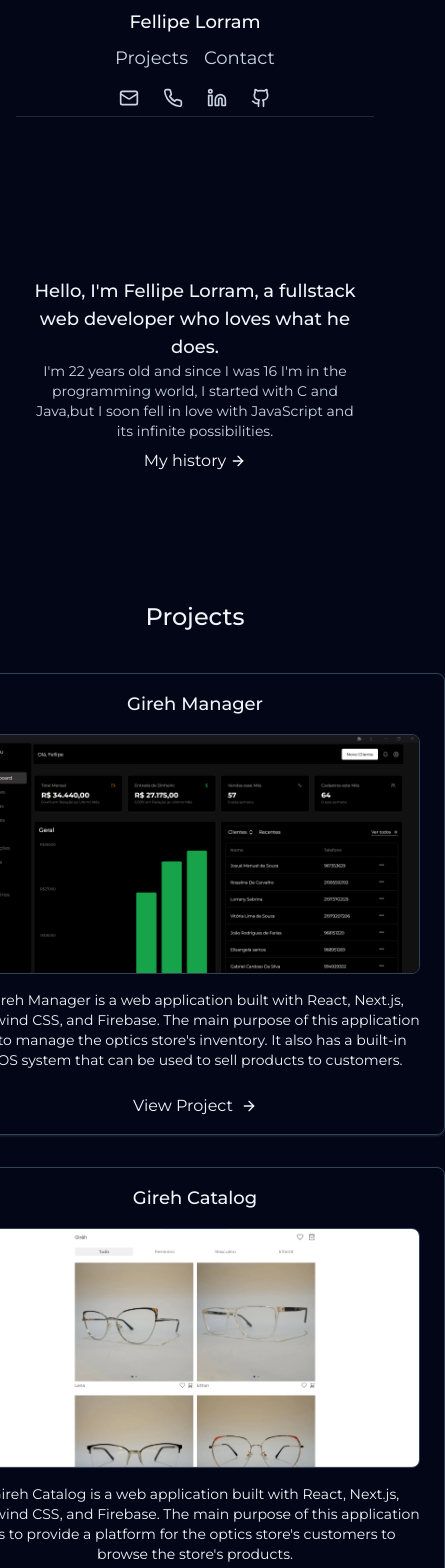
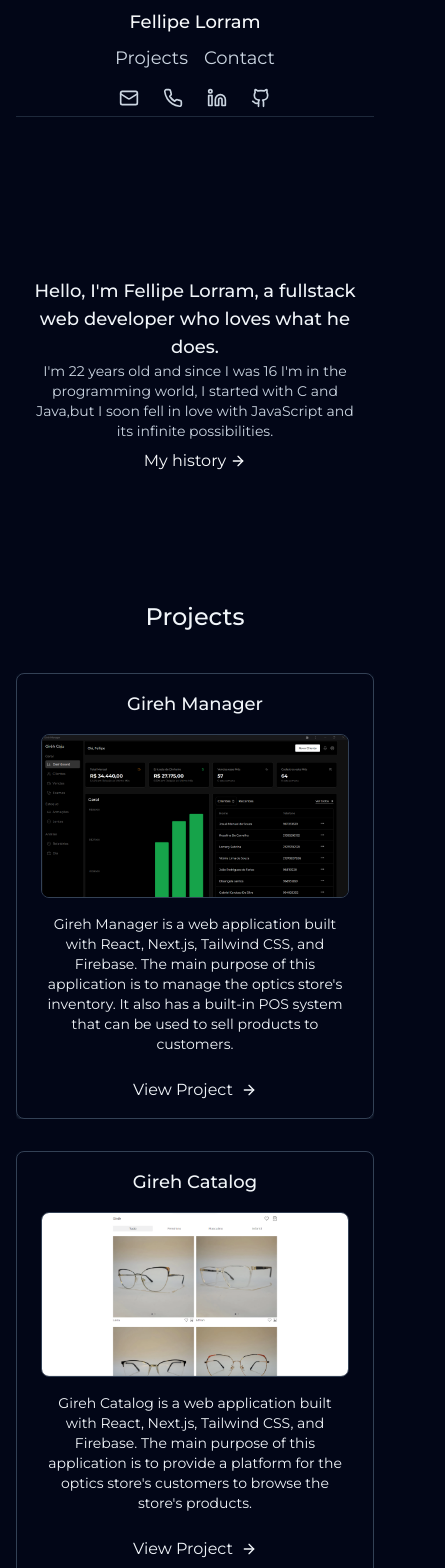
Before and after one commit to FellipeLorram/fellipelorram-dev, a Next.js app: page / in a window 390 px wide. Shown: the top 1568 px of the page, 445 px wide, since content can reach past the window. Built offline with nearby package versions, Linux system fonts and the light colour scheme.

Commit message:
Fixing animateWrapper

```diff
--- a/src/components/animateWrapper.tsx
+++ b/src/components/animateWrapper.tsx
@@ -30,9 +30,10 @@ export function AnimateWrapper({
         <div
             {...props}
             ref={ref}
+            className={`overflow-hidden ${props.className}`}
         >
             <motion.div
-                className={`w-full ${props.className}`}
+                className='w-full'
                 variants={variants}
                 initial='hidden'
                 animate={controls}
--- a/src/components/contact.tsx
+++ b/src/components/contact.tsx
@@ -35,7 +35,7 @@ export function Contact() {
                         exit={{ opacity: 0, y: 50, transition: { duration: 0.2, ease: 'easeInOut' } }}
                         className='flex flex-col items-center justify-center px-4 text-center mt-10'
                     >
-                        <p className='text-slate-100 text-xl font-medium'>
+                        <p className='text-slate-100 text-md md:text-xl font-medium'>
                             I&apos;m always open to new opportunities and ideas.<br /> If you have a project in mind, feel free to contact me.
                         </p>
                         <div
--- a/src/components/projects.tsx
+++ b/src/components/projects.tsx
@@ -52,7 +52,7 @@ export function Projects() {
                                     alt='Gireh Manager'
                                     width={1920}
                                     height={1020}
-                                    className='rounded-lg border border-slate-700'
+                                    className='rounded-lg border border-slate-700 max-w-full'
                                 />
                                 <CardDescription className='text-slate-100 text-sm '>
                                     Gireh Manager is a web application built with React, Next.js, Tailwind CSS, and Firebase.
@@ -100,7 +100,7 @@ export function Projects() {
                                     alt='Gireh Catalog'
                                     width={1920}
                                     height={1020}
-                                    className='rounded-lg border border-slate-700'
+                                    className='rounded-lg border border-slate-700 max-w-full'
                                 />
                                 <CardDescription className='text-slate-100 text-sm '>
                                     Gireh Catalog is a web application built with React, Next.js, Tailwind CSS, and Firebase.
@@ -148,7 +148,7 @@ export function Projects() {
                                     alt='MindCare Co.'
                                     width={1920}
                                     height={1020}
-                                    className='rounded-lg border border-slate-700'
+                                    className='rounded-lg border border-slate-700 max-w-full'
                                 />
                                 <CardDescription className='text-slate-100 text-sm '>
                                     MindCare Co. is a web application built with React, Styled Components, and Node with Express.
```
